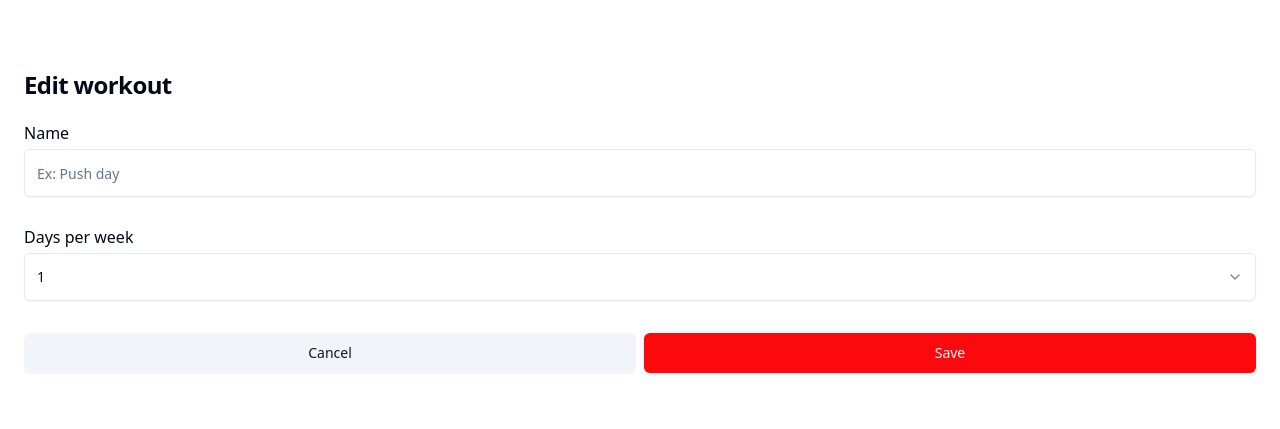
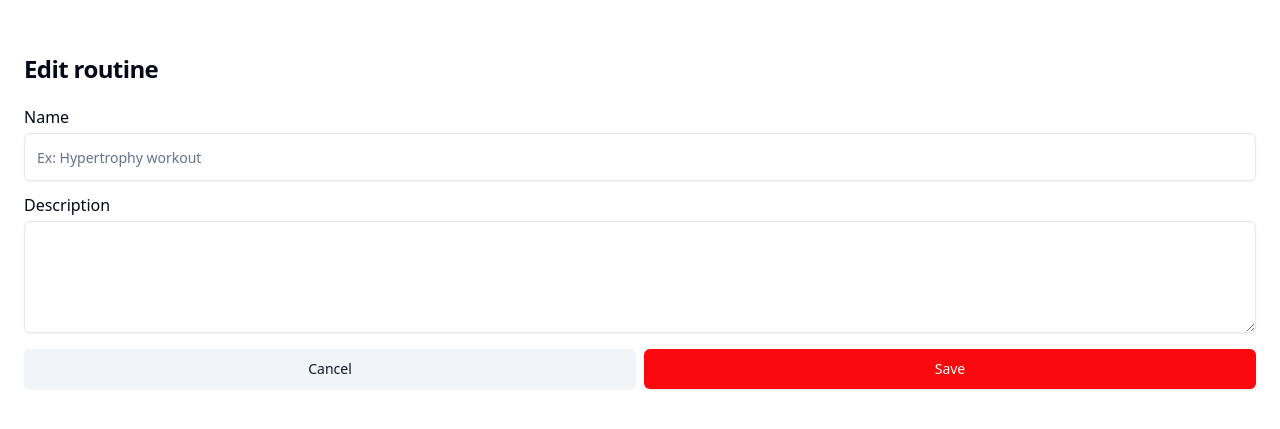
Before and after one commit to ivomiyashiro/gymtrack, a React (Vite) app in the folder apps/web/: page /routines/1/edit in a window 1280 px wide. Shown: the part 167-596 px from the top of the page. Built offline with nearby package versions, Linux system fonts and the light colour scheme.

Commit message:
fix: path names of workouts

```diff
--- a/apps/web/src/components/cards/workout-card.tsx
+++ b/apps/web/src/components/cards/workout-card.tsx
@@ -18,7 +18,7 @@ export const WorkoutCard = ({
     navigate(`/routines/${routineId}/workouts/${workout.workoutId}`);
 
   const handleEdit = () =>
-    navigate(`/routines/${routineId}/${workout.workoutId}/edit`);
+    navigate(`/routines/${routineId}/workouts/${workout.workoutId}/edit`);
 
   const handleDelete = () => alert("Delete");
 
--- a/apps/web/src/router/index.tsx
+++ b/apps/web/src/router/index.tsx
@@ -2,9 +2,13 @@ import { Route, Routes } from "react-router";
 
 import RoutinesPage from "@/router/routines/page";
 import NewRoutine from "@/router/routines/new/page";
+import EditRoutine from "@/router/routines/[routineId]/edit/page";
+
 import WorkoutsPage from "@/router/routines/[routineId]/workouts/page";
-import EditWorkout from "@/router/routines/[routineId]/edit/page";
 import NewWorkout from "@/router/routines/[routineId]/workouts/new/page";
+import EditWorkout from "./routines/[routineId]/workouts/[workoutId]/edit/page";
+
+import WorkoutPage from "@/router/routines/[routineId]/workouts/[workoutId]/page";
 
 const Router = () => {
   return (
@@ -13,10 +17,14 @@ const Router = () => {
         <Route index element={<RoutinesPage />} />
         <Route path="new" element={<NewRoutine />} />
         <Route path=":routineId">
-          <Route path="edit" element={<EditWorkout />} />
+          <Route path="edit" element={<EditRoutine />} />
           <Route path="workouts">
             <Route index element={<WorkoutsPage />} />
             <Route path="new" element={<NewWorkout />} />
+            <Route path=":routineId">
+              <Route index element={<WorkoutPage />} />
+              <Route path="edit" element={<EditWorkout />} />
+            </Route>
           </Route>
         </Route>
       </Route>
--- a/apps/web/src/router/routines/[routineId]/edit/page.tsx
+++ b/apps/web/src/router/routines/[routineId]/edit/page.tsx
@@ -1,5 +1,5 @@
 import { useNavigate } from "react-router";
-import { TypographyH3, WorkoutForm } from "@/components";
+import { RoutineForm, TypographyH3 } from "@/components";
 
 const EditRoutine = () => {
   const navigate = useNavigate();
@@ -13,8 +13,8 @@ const EditRoutine = () => {
 
   return (
     <div className="h-full content-center">
-      <TypographyH3>Edit workout</TypographyH3>
-      <WorkoutForm onCancel={handleCancel} onSubmit={handleSubmit} />
+      <TypographyH3>Edit routine</TypographyH3>
+      <RoutineForm onCancel={handleCancel} onSubmit={handleSubmit} />
     </div>
   );
 };
--- a/apps/web/src/router/routines/[routineId]/workouts/page.tsx
+++ b/apps/web/src/router/routines/[routineId]/workouts/page.tsx
@@ -15,7 +15,7 @@ const WorkoutsPage = () => {
   const handleClick = () => navigate(`/routines/${routineId}/workouts/new`);
 
   return (
-    <PageLayout title="Workout Page" prevUrl="/routines">
+    <PageLayout title="Workouts" prevUrl="/routines">
       <div className="flex justify-between">
         <TypographyH3>Workout split</TypographyH3>
         <Button
```
